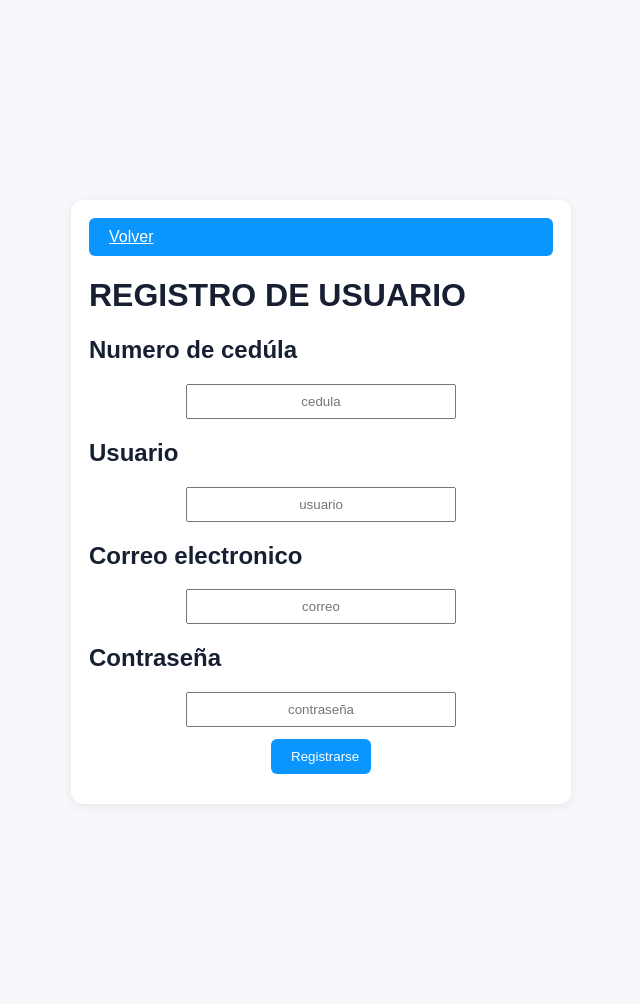
After one commit to diegocarmona18/proyecto-progra-4-web-universidad, a PHP site: page /registro.php in a window 1280 px wide. The commit adds this page. Shown: the whole page, without its empty margins (319-959 px from the left). Run offline with PHP 8.4, Linux system fonts and the light colour scheme.

Commit message:
se arraglan fallos en el incio de sesion y se agregan estilos a la pa… (#2)
* se arreglan fallos en el inicio de sesión y se agregan estilos a la página de inicio de sesión

* Se crea la interfaz de registro y se monta la base de datos para el proyecto de la universidad. Con su primera tabla de usuarios y se crea la conexión a la base de datos para crear los usuarios, queda pendiente la validación de los datos y la creación de la sesión de los usuarios.

```diff
--- a/universidad/index.php
+++ b/universidad/index.php
@@ -1,12 +1,10 @@
 <!DOCTYPE html>
 <html lang="es">
-
 <head>
     <meta charset="UTF-8">
     <title>Universidad</title>
     <link rel="stylesheet" href="styles.css">
 </head>
-
 <body>
     <div class="card">
         <h1 class="sesion">INICIO DE SESION</h1>
@@ -17,5 +15,4 @@
         <button class="boton">Iniciar Sesion</button>
     </div>
 </body>
-
 </html>
--- /dev/null
+++ b/universidad/registro.php
@@ -0,0 +1,26 @@
+<!DOCTYPE html>
+<html lang="en">
+<head>
+    <meta charset="UTF-8">
+    <meta name="viewport" content="width=device-width, initial-scale=1.0">
+    <title>REGISTRO DE USUARIO</title>
+    <link rel="stylesheet" href="styles.css">
+</head>
+<body>
+    <div class="card">
+<form action="registrar.php" method="post">
+<a href="index.php" class="volver">Volver</a>
+<h1 class="sesion">REGISTRO DE USUARIO</h1>
+<h2 class="sesiontext">Numero de cedúla</h2>
+ <input type="text" name="cedula" class="cedula" placeholder="cedula" required>
+ <h2 class="sesiontext">Usuario</h2>
+ <input type="text" name="usuario" class="usuario" placeholder="usuario" required>
+  <h2 class="sesiontext">Correo electronico</h2>
+ <input type="email" name="correo" class="correo" placeholder="correo" required>
+ <h2 class="sesiontext">Contraseña</h2>
+ <input type="password" name="contrasena" class="contraseña" placeholder="contraseña" required>
+ <button class="boton">Registrarse</button>
+ </form>
+    </div>
+</body>
+</html>
--- a/universidad/styles.css
+++ b/universidad/styles.css
@@ -12,8 +12,7 @@ body {
   border-radius: 12px;
   padding: 18px;
   box-shadow: 0 2px 10px rgba(0, 0, 0, 0.08);
-  margin: 15px 0;
-  text-align: center;
+  margin: 200px 0;
 }
 
 input {
@@ -30,3 +29,51 @@ input {
   margin: 15px auto;
   text-align: center;
 }
+.contraseña{
+  display: flex;
+  justify-content: center;
+  align-items: center;
+}
+
+input {
+  width: 250px;
+  padding: 8px;
+  display: block;
+  margin: 0 auto 12px;
+}
+.boton {
+  background: #0a95ff;
+  color: #fff;
+  border: none;
+  padding: 10px 20px;
+  border-radius: 6px;
+  cursor: pointer;
+    display: block;
+  margin: 0 auto 12px;
+}
+.cedula {
+  display: flex;
+  text-align: center;
+}
+.correo {
+  display: flex;
+  justify-content: center;
+  align-items: center;
+  text-align: center;
+}
+.contraseña {
+  display: flex;
+  justify-content: center;
+  align-items: center;
+  text-align: center;
+}
+.volver {
+  background-color: #0a95ff;
+  color: #fff;
+  border: none;
+  padding: 10px 20px;
+  border-radius: 6px;
+  cursor: pointer;
+    display: block;
+  margin: 0 auto 12px;
+}
```
Also changed, not shown: universidad/bd.sql (added, +14 -0 lines), universidad/config.php (added, +22 -0 lines), universidad/registrar.php (added, +8 -0 lines).
